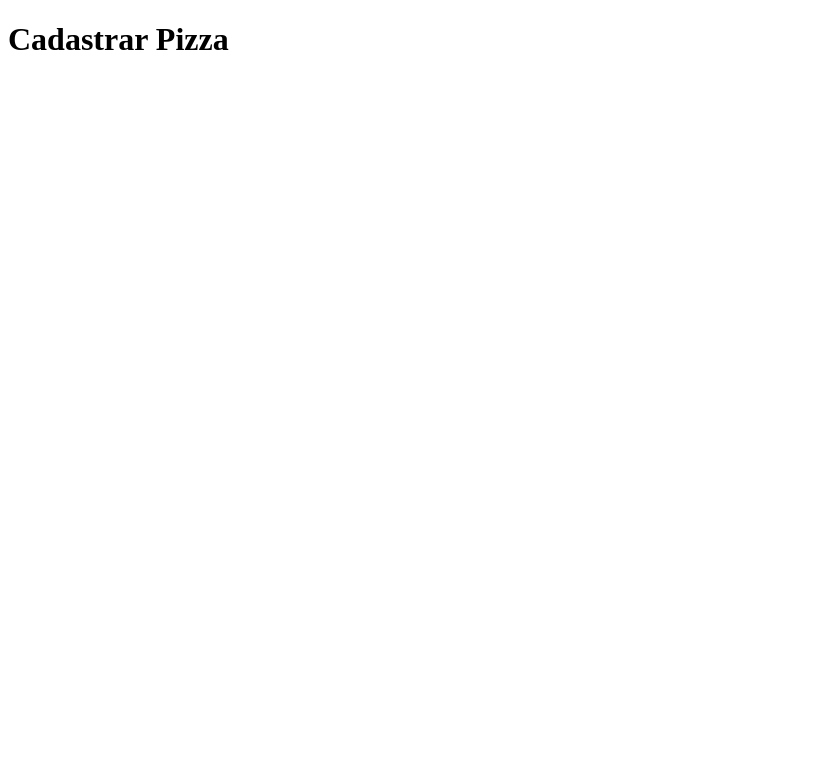
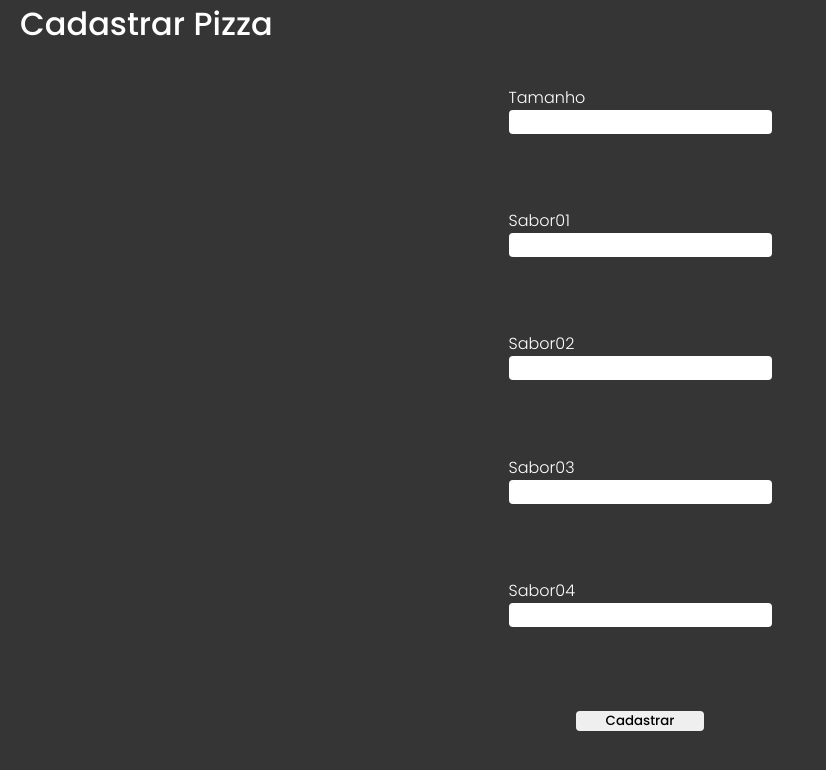
Before and after one commit to DiegoPlaninscheck/At_Node04, a website: page public/cadastrar_pizza/index.html in a window 1280 px wide. Shown: the whole page, without its empty margins (0-826 px from the left). Drawn offline with Linux system fonts and the light colour scheme.

Commit message:
feat: cadastrar pizza

```diff
--- a/db.js
+++ b/db.js
@@ -56,7 +56,7 @@ export const cadastrarPizza = async ({
   sabor03,
   sabor04,
 }) => {
-  novaConexao.query("insert into pizza values (?, ?, ?, ?, ?)", [
+  novaConexao.query("insert into pizza values (null, ?, ?, ?, ?, ?)", [
     tamanho,
     sabor01,
     sabor02,
--- a/public/cadastrar_pizza/index.html
+++ b/public/cadastrar_pizza/index.html
@@ -1,12 +1,52 @@
 <!DOCTYPE html>
 <html lang="pt">
+
 <head>
     <meta charset="UTF-8">
     <meta http-equiv="X-UA-Compatible" content="IE=edge">
     <meta name="viewport" content="width=device-width, initial-scale=1.0">
+    <link rel="stylesheet" href="styles.css">
+    <script defer src="index.js"></script>
     <title>Cadastrar Pizza</title>
 </head>
+
 <body>
     <h1>Cadastrar Pizza</h1>
+    <form class="forms" action="/cadastrar_pizza" method="post">
+        <div class="inputLabels">
+            <div>
+                <label for="">Tamanho</label>
+            </div>
+            <input type="text" name="tamanho" id="tamanho" />
+        </div>
+        <div class="inputLabels">
+            <div>
+                <label for="">Sabor01</label>
+            </div>
+            <input type="text" name="sabor01" id="sabor01" />
+        </div>
+        <div class="inputLabels">
+            <div>
+                <label for="">Sabor02</label>
+            </div>
+            <input type="text" name="sabor02" id="sabor02" />
+        </div>
+        <div class="inputLabels">
+            <div>
+                <label for="">Sabor03</label>
+            </div>
+            <input type="text" name="sabor03" id="sabor03" />
+        </div>
+        <div class="inputLabels">
+            <div>
+                <label for="">Sabor04</label>
+            </div>
+            <input type="text" name="sabor04" id="sabor04" />
+        </div>
+        <div class="divBotao">
+            <button type="submit">Cadastrar</button>
+        </div>
+    </form>
 </body>
+
 </html>
--- a/public/cadastrar_pizza/styles.css
+++ b/public/cadastrar_pizza/styles.css
@@ -0,0 +1,79 @@
+@import url("https://fonts.googleapis.com/css2?family=Poppins:ital,wght@0,300;0,500;0,700;1,300;1,500&display=swap");
+
+* {
+    padding: 0;
+    margin: 0;
+    box-sizing: border-box;
+    font-family: "Poppins", sans-serif;
+}
+
+body {
+    background-color: rgb(53, 53, 53);
+}
+
+h1 {
+    color: #ffffff;
+    font-weight: 500;
+    padding-left: 20px;
+}
+
+label {
+    color: #ffffff;
+    font-weight: 300;
+}
+
+.forms {
+    width: 100%;
+    min-height: 90vh;
+    height: auto;
+    display: flex;
+    justify-content: space-around;
+    align-items: center;
+    flex-direction: column;
+}
+
+.inputLabels {
+    width: auto;
+    min-height: 10%;
+    height: auto;
+    display: flex;
+    justify-content: center;
+    align-items: center;
+    flex-direction: column;
+}
+
+.inputLabels div {
+    width: 100%;
+}
+
+.inputLabels input {
+    width: auto;
+    min-height: 10%;
+    height: auto;
+    display: flex;
+    justify-content: center;
+    align-items: center;
+    padding: 2px;
+    outline: none;
+    border: none;
+    border-radius: 4px;
+}
+
+.divBotao {
+    width: 100%;
+    height: 100%;
+    display: flex;
+    justify-content: center;
+    align-items: center;
+    margin-top: 10px;
+}
+
+.divBotao button {
+    cursor: pointer;
+    width: auto;
+    min-width: 10%;
+    height: 100%;
+    border: none;
+    border-radius: 4px;
+    outline: none;
+}
```
